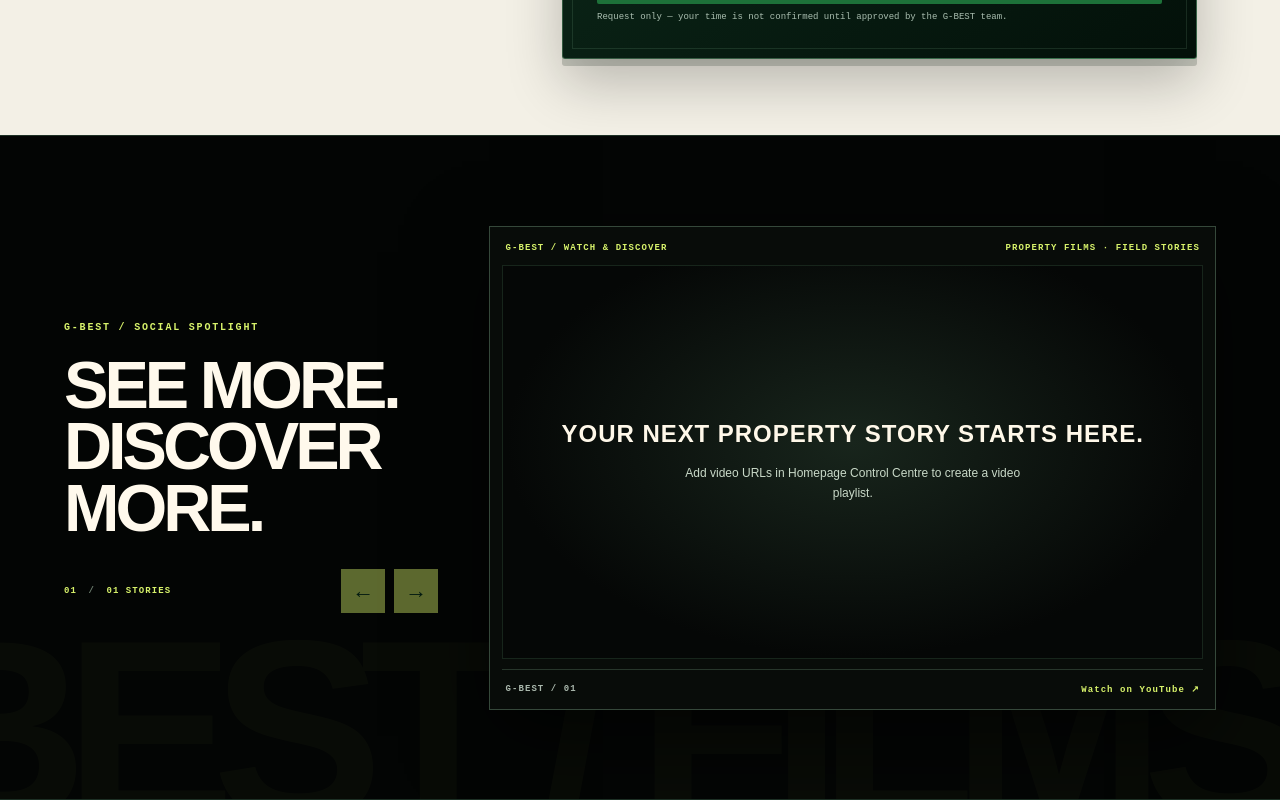
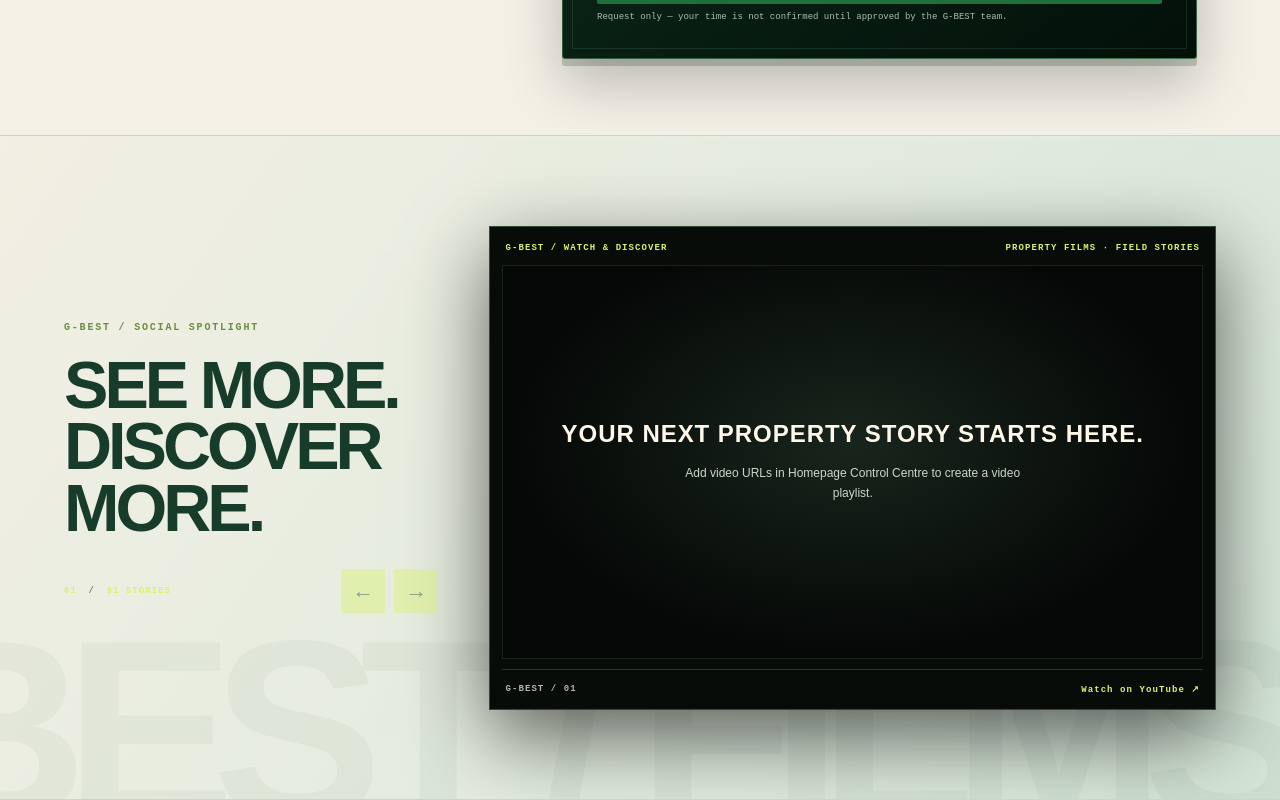
Before and after one commit to mrceogodwin/gbestluxuryrealty, a Next.js app: page / in a window 1280 px wide. Shown: the part 5720-6520 px from the top of the page. Built offline with nearby package versions, Linux system fonts and the light colour scheme; no server answers; the database is empty.

Commit message:
Replace black social spotlight background with warm G-BEST gradient

```diff
--- a/app/globals.css
+++ b/app/globals.css
@@ -1165,3 +1165,12 @@ nav>div>a.nav-register::before,nav>div>a.nav-register::after{content:none!import
  .property-orbit-placement .footer-property-orbit-item{width:150px;flex-basis:150px}
  .property-orbit-placement .footer-property-orbit-image{width:132px;height:132px}
 }
+
+
+/* Social spotlight: restore the warm G-BEST editorial palette */
+.social-reels-section{background:linear-gradient(125deg,#f2efe3 0%,#e4ecdf 52%,#d3e5d7 100%)!important;color:#173c2a;border-top:1px solid #c8d7c8;border-bottom:1px solid #c8d7c8}
+.social-reels-section .social-reels-heading h2{color:#173c2a}
+.social-reels-section .social-reels-heading>p:last-child{color:#53685a}
+.social-reels-section .social-reels-heading .eyebrow{color:#6d8b42!important}
+.social-reels-section .social-reel-controls button{background:#d8f36b;border-color:#a8c64d;color:#173c2a}
+.social-reels-section:before{color:#173c2a;opacity:.035}
```
